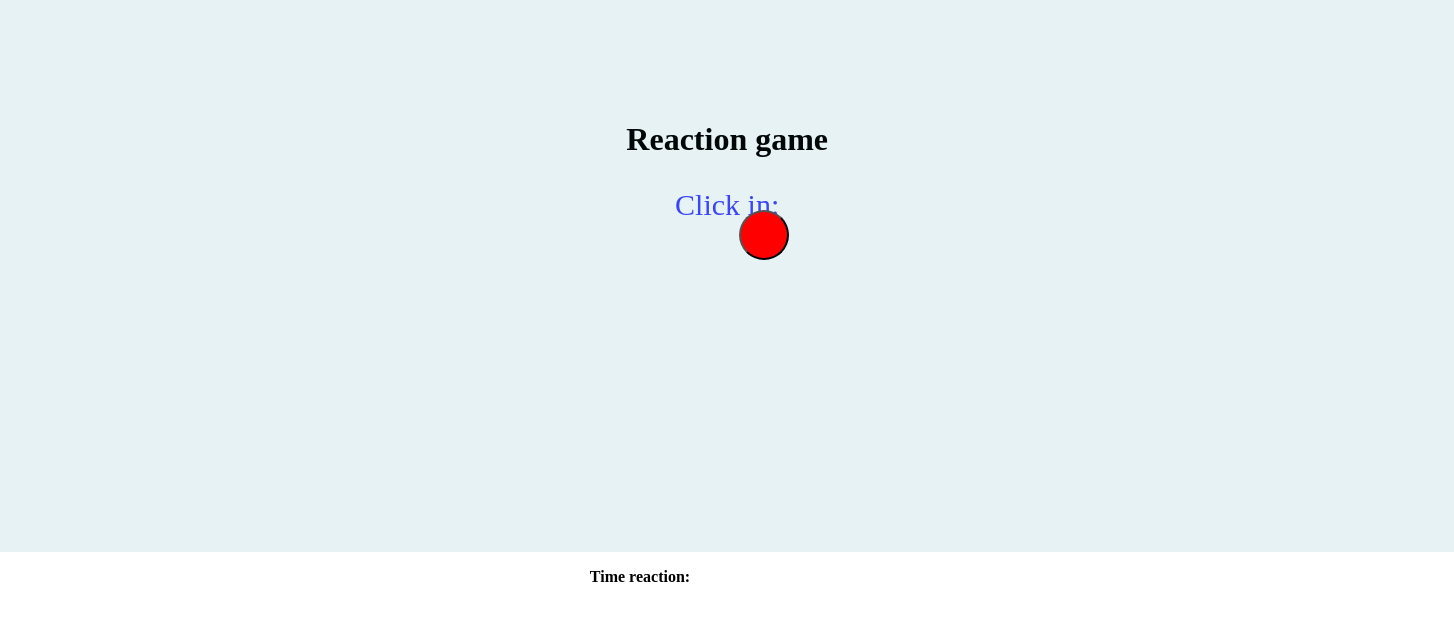
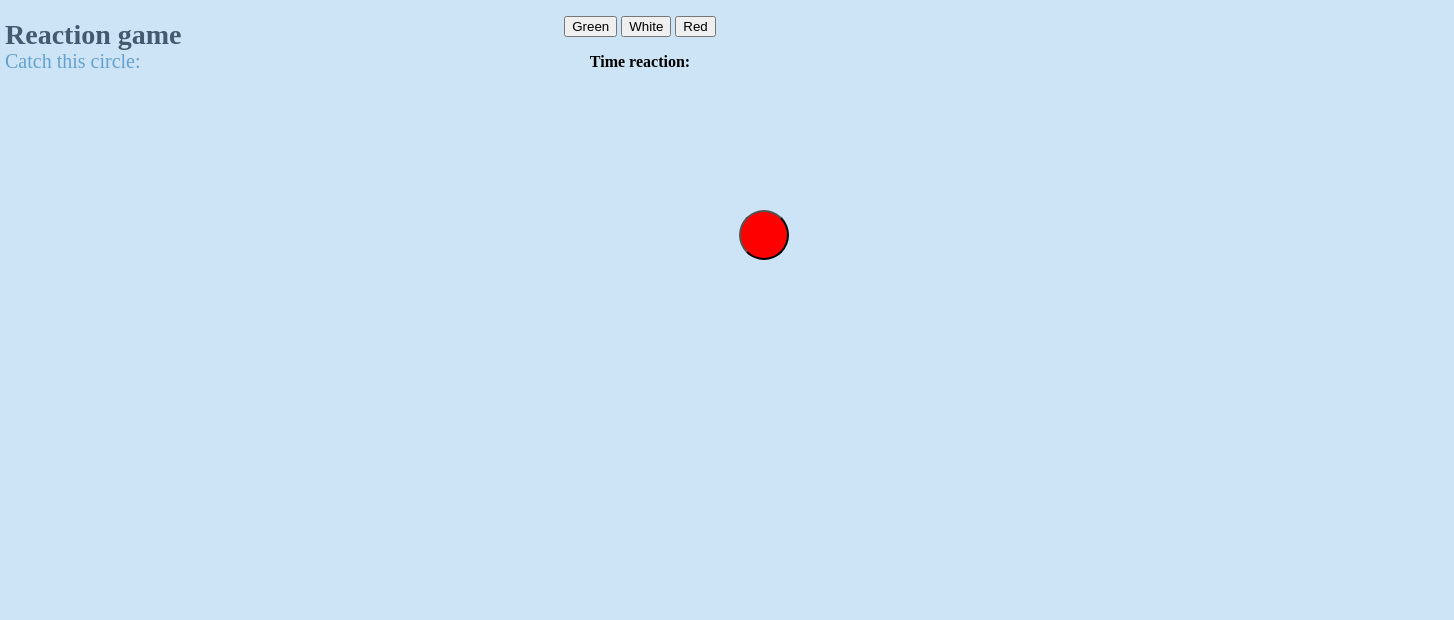
Before and after one commit to LinkClink/Check-Your-Reaction-Game, a plain HTML site: page index.html in a window 1280 px wide. Shown: the whole page, 1454 px wide, since content can reach past the window. Drawn offline with Linux system fonts and the light colour scheme.

Commit message:
Update code:
- circle : color change
- clear code (en)

```diff
--- a/index.html
+++ b/index.html
@@ -7,19 +7,25 @@
 
 </head>
 
-
 <body>
 <div class="header">
-    <h1>Reaction game </h1>
-    <p>Click in:</p>
+    <h1>Reaction game</h1>
+    <p>Catch this circle:</p>
+</div>
 
+<div class="butheader1">
+<p>
+<button id="circlebut1" type="submit" >Green</button>
+<button id="circlebut2" type="submit" >White</button>
+<button id="circlebut3" type="submit" >Red</button>
+</p>
+</div>
 
-</div>
 <center><b><p>Time reaction:<span id="time"></p></b>
 </center>
 <br>
 
-<button id="kolko"></button>
+<button id="circle"></button>
 
 <script type="text/javascript" src="scripts.js"></script>
 </body>
--- a/scripts.js
+++ b/scripts.js
@@ -1,35 +1,47 @@
-
 
 var clickedTime;
 var createdTime;
 var reactionTime;
-//funkcja wprowadzenia kolka w losowym miejscu i czasu
-function makeBox() {
 
+//function: entering circle at random place and random time
+function makeBox()
+{
     var time = Math.random();
     time = time * 2000;
-    setTimeout(function() {
 
-        document.getElementById("kolko").style.borderRadius = "150px";
+    setTimeout(function()
+	{
 
+        document.getElementById("circle").style.borderRadius = "150px";
 
-        var top = Math.random(); //losowa liczba
+        var top = Math.random(); //random value
         top = top * 500;
-        var left = Math.random(); //losowa liczba
+        var left = Math.random(); //random value
         left = left * 1000;
-        document.getElementById("kolko").style.top = top + "px";  //losowe miejsce
-        document.getElementById("kolko").style.left = left + "px";
-        document.getElementById("kolko").style.display = "block";
+        document.getElementById("circle").style.top = top + "px";  //random place
+        document.getElementById("circle").style.left = left + "px";
+        document.getElementById("circle").style.display = "block";
         createdTime = Date.now();
     }, time);
 }
-//funkcja sprawdzania klikniencza
-document.getElementById("kolko").onclick = function() {
+//function: checking touch
+document.getElementById("circle").onclick = function()
+{
     clickedTime = Date.now();
-    reactionTime = (clickedTime - createdTime) / 1000; //czas reakcji
+    reactionTime = (clickedTime - createdTime) / 1000; //time reaction
     document.getElementById("time").innerHTML = reactionTime;
-    this.style.display = "none"; //wyczyscia ekran
+    this.style.display = "none"; //display clear
     makeBox();
 }
 
 makeBox();
+
+//changes circle colors
+document.getElementById("circlebut1").onclick = function()
+{document.getElementById("circle").style.backgroundColor = "green";}
+
+document.getElementById("circlebut2").onclick = function()
+{document.getElementById("circle").style.backgroundColor = "white";}
+
+document.getElementById("circlebut3").onclick = function()
+{document.getElementById("circle").style.backgroundColor = "red";}
--- a/style.css
+++ b/style.css
@@ -1,27 +1,40 @@
-body {
+body
+{
     margin: 0px;
 }
-.header {
+.header
+ {
     background-color: #e7f2f4;
     margin: auto;
     width: 98%;
     text-align: center;
-    padding: 100px;
-    padding-bottom: 300px;
+    padding: absolute;
+    padding-bottom: absolute;
 }
-.header p {
-    font-size: 30px;
-    color: #3946ff;
+.header p
+{
+    font-size: 20px;
+    color: #64A1D0;
+	position: absolute;
+	left: 5px;
+	top: 30px;
+
 }
-.header h1 {
-    font-weight: 46px;
-    color: #000709;
+.header h1
+{
+    font-size: 28px;
+    color: #435B6E;
+	position: absolute;
+	left: 5px;
+	top: 0px;
 }
-body {
-    background-color: white;
+body
+{
+    background-color: #CCE4F6;
 }
 
-#kolko {
+#circle
+{
     position: absolute;
     background-color: red;
     width: 50px;
@@ -30,3 +43,9 @@ body {
 
     display: none;
 }
+
+.butheader1
+{
+    margin: auto;
+    text-align: center;
+}
```
